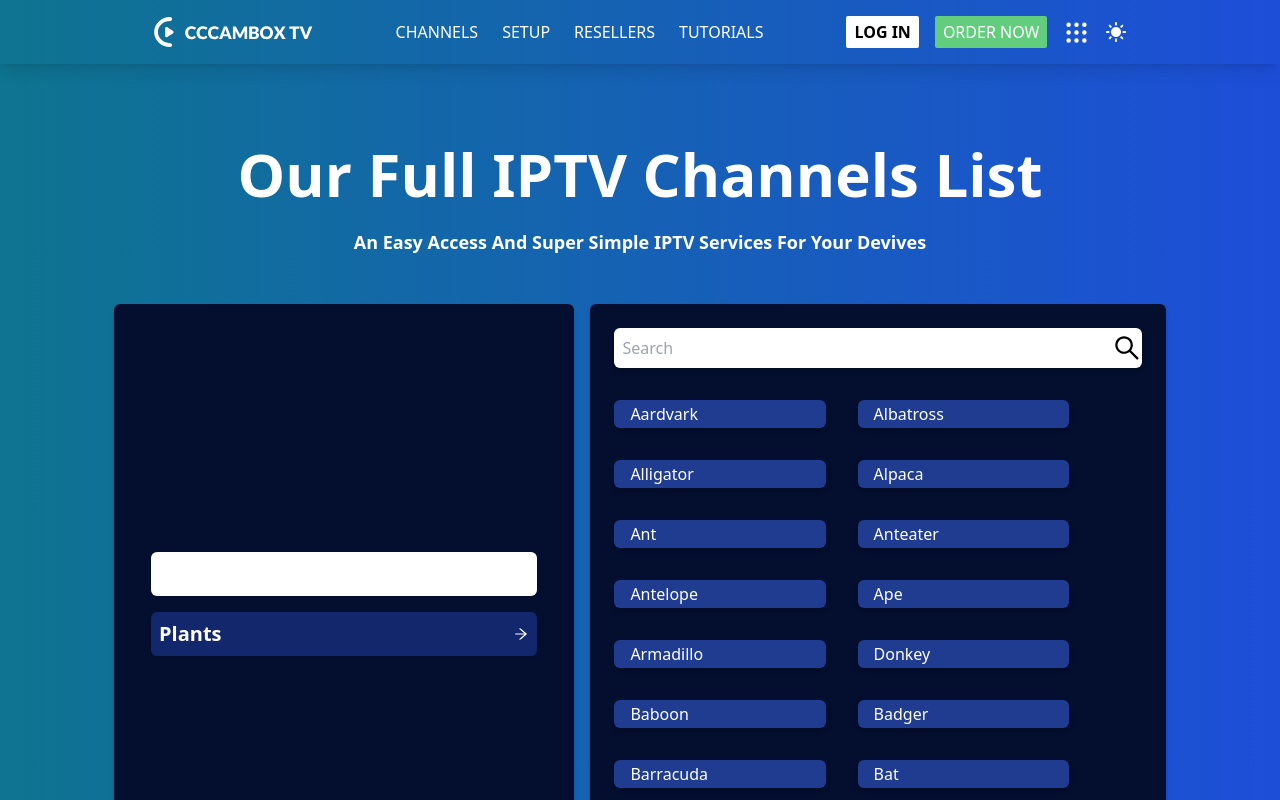
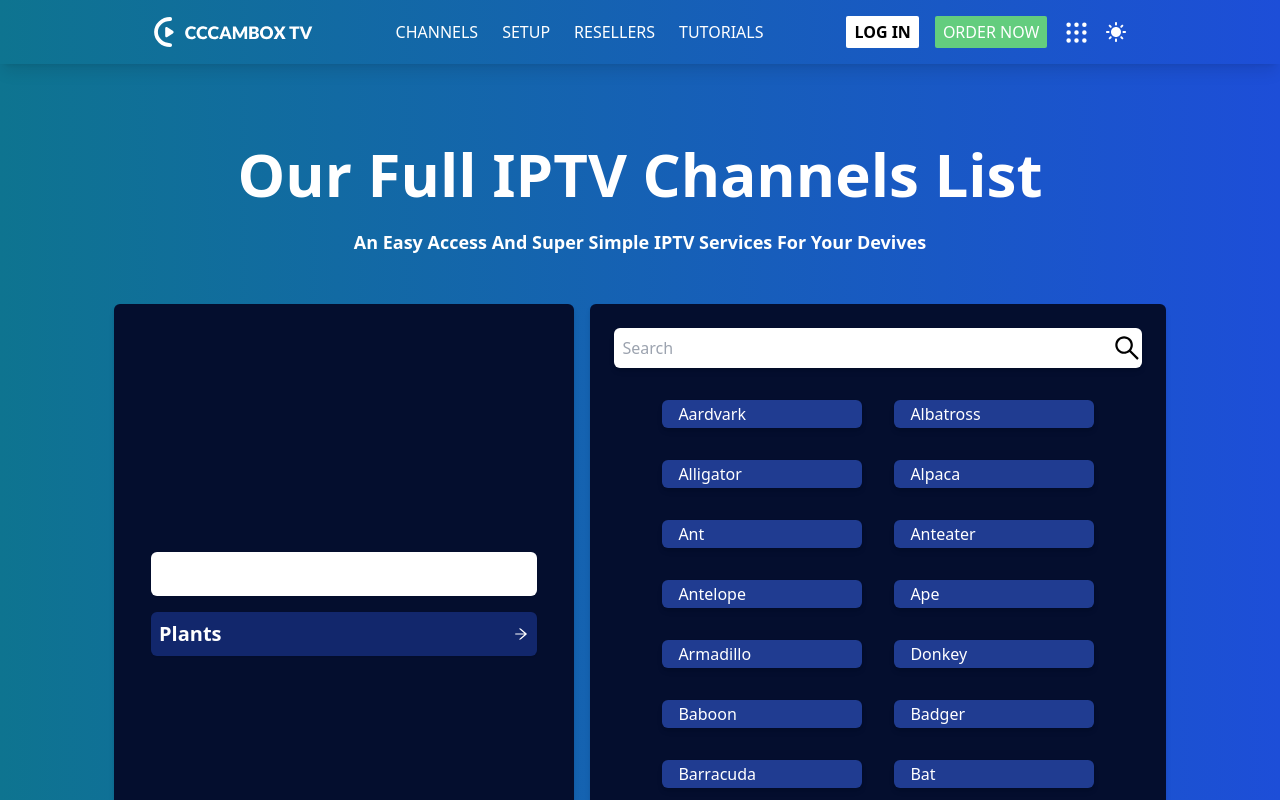
Before and after one commit to umair-asad-bhatti/REACT-responsive-frontend-project, a React (Create React App) app: page /channel in a window 1280 px wide. Shown: the top 800 px of the page. Built offline with nearby package versions, Linux system fonts and the light colour scheme.

Commit message:
Update Channel.jsx

```diff
--- a/src/Pages/Channel.jsx
+++ b/src/Pages/Channel.jsx
@@ -155,18 +155,18 @@ const Channel = () => {
                     </div>
 
                 </div>
-                <div className='md:w-[50%] w-[90%]   rounded-md shadow-md h-[600px] overflow-y-auto flex flex-row flex-wrap gap-8 items-start justify-start p-6  dark:bg-blue-darkmd bg-gray-50  '>
+                <div className='md:w-[50%] w-[90%]   rounded-md shadow-md h-[600px] overflow-y-auto flex flex-row flex-wrap gap-8 items-start justify-center p-6  dark:bg-blue-darkmd bg-gray-50  '>
                     <div className='w-full  relative'>
                         <AiOutlineSearch fontSize={30} color='black' className='absolute right-0 top-[50%] translate-y-[-50%]' />
                         <input placeholder='Search' type="search " className='w-full border-none outline-none p-2 rounded-md shadow-md' value={search} onChange={(e) => setSearch(e.target.value)} />
                     </div>
-                    <div className='  flex flex-wrap gap-8 items-start justify-start'>
+                    <div className='flex flex-wrap gap-8 items-center justify-center'>
 
                         {
 
                             filteredArray && filteredArray.map((animal, index) => {
 
-                                return <h1 key={index} className=' w-[40%] rounded-md shadow-md  h[100px] px-4 py-0.5 dark:bg-blue-lightmdbg dark:text-white  bg-white text-blue-lightmdbg'>{animal}</h1>
+                                return <h1 key={index} className=' md:w-[200px] w-[100px] rounded-md shadow-md  h[100px] px-4 py-0.5 dark:bg-blue-lightmdbg dark:text-white  bg-white text-blue-lightmdbg'>{animal}</h1>
                             })
                         }
                     </div>
```
